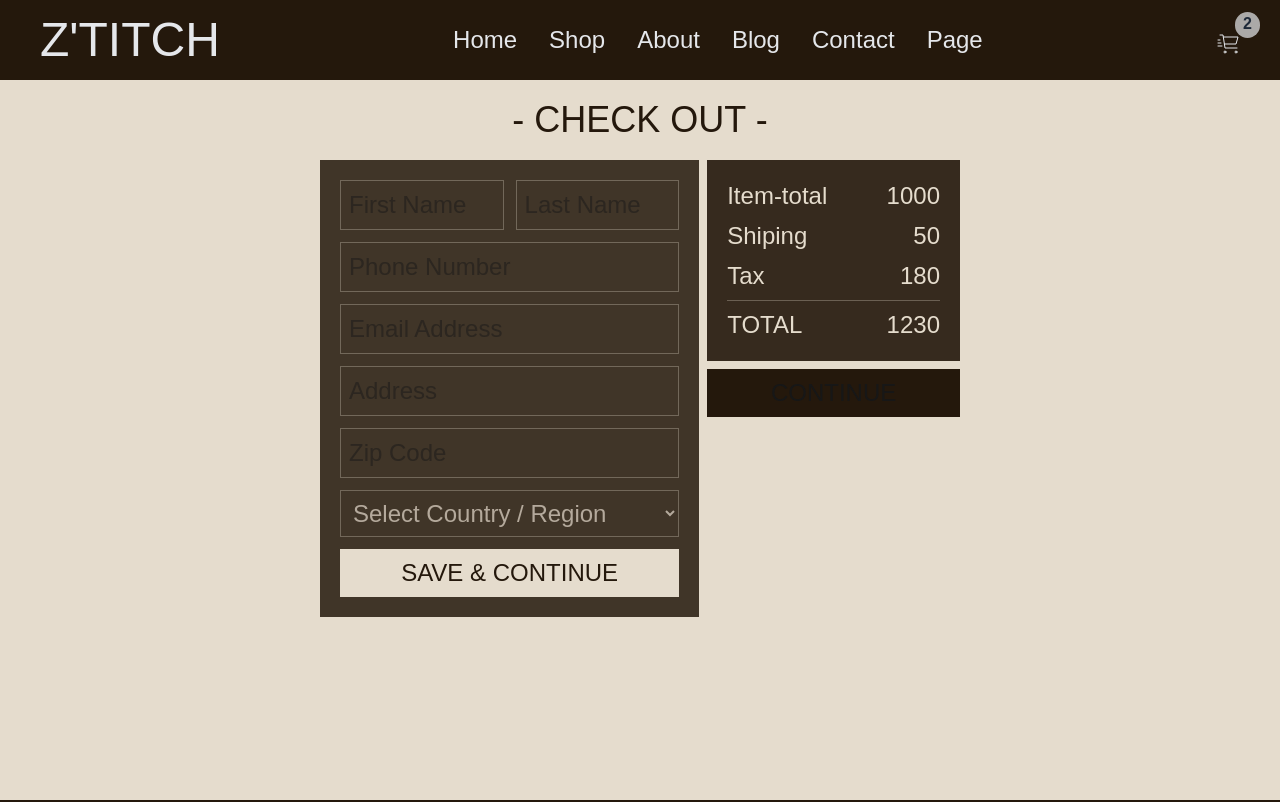
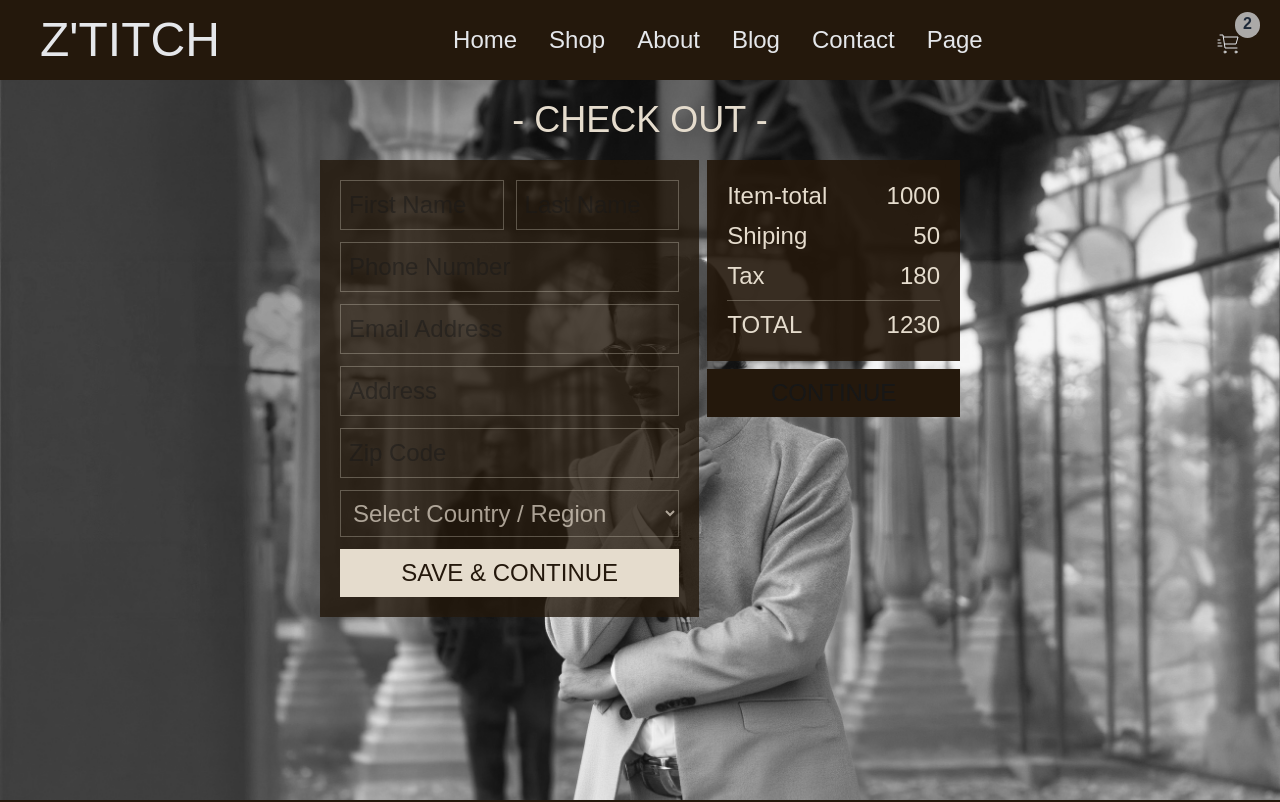
Before and after one commit to zainal45679/ztitch-clothing, a Next.js app: page /cart/checkout in a window 1280 px wide. Shown: the top 802 px of the page. Built offline with nearby package versions, Linux system fonts and the light colour scheme; a web font is replaced by a local one.

Commit message:
Use-cart-react started

```diff
--- a/app/_components/cart-card.tsx
+++ b/app/_components/cart-card.tsx
@@ -22,7 +22,7 @@ const CartCard = ({image, title, size, color, qty, price}: itemsCart) => {
             <h2 className="md:text-xl text-lg font-medium text-[#24180c]">
               {title}
             </h2>
-            <p className="text-gray-500 max-md:text-sm md:mt-1">{size} | {color} | QTY | {qty} ▼</p>
+            <p className="text-gray-500 max-md:text-sm md:mt-1">{size} | {color} | QTY | <button>-</button> {qty} <button>+</button> </p>
           </div>
           <Bin className="md:w-7 w-3 md:p-1 hover:bg-gray-200 duration-200"/>
           {/* <button className="text-gray-600 hover:text-black">🗑</button> */}
--- a/app/_layouts/Footer.tsx
+++ b/app/_layouts/Footer.tsx
@@ -6,7 +6,7 @@ import Twitter from '@/svg/Twitter'
 const Footer = () => {
   return (
     <div >
-        <div className='flex md:flex-row flex-col gap-3 md:justify-between max-md:items-center md:px-20 px-5 py-8 bg-[#24180c] '>
+        <div className='flex md:flex-row flex-col md:gap-35 gap-3 md:justify-between max-md:items-center md:px-20 px-5 py-8 bg-[#24180c] '>
             <div className='text-gray-200 md:text-3xl text-2xl max-md:text-center w-full'>Z'TITCH</div>
             <div className='w-full flex flex-col items-center'>
                 <div className='flex justify-center text-gray-200 md:text-2xl'>Links</div>
--- a/app/cart/checkout/page.tsx
+++ b/app/cart/checkout/page.tsx
@@ -5,6 +5,8 @@ import { zodResolver } from "@hookform/resolvers/zod";
 import React from "react";
 import { useForm } from "react-hook-form";
 import { z } from "zod";
+import img1 from "../../../public/_images/checkout.jpg"
+import Image from "next/image";
 
 const checkoutSchema = z.object({
     fname:z.string().min(5, "First Name is Required"),
@@ -30,14 +32,18 @@ const { register, handleSubmit, formState : { errors } } = useForm({ resolver: z
 
   return (
     <div>
-      <div className="bg-[#e5dccd] min-h-[90vh] px-80">
+      <div className="relative bg-[#e5dccd] min-h-[90vh] px-80">
+        <div className="absolute inset-0">
+            <Image src={img1} alt="bg" fill className="object-cover max-md:hidden" />
+            {/* <Image src={img2} alt="bg" fill className="object-cover md:hidden" /> */}
+        </div>
         <div>
-          <h1 className="text-4xl text-[#24180c] text-center p-5 ">
+          <h1 className="text-4xl text-[#e5dccd] text-center p-5 relative z-10">
             - CHECK OUT -
           </h1>
         </div>
-        <div className="flex gap-2">
-          <div className="bg-[#24180c]/85 w-[60%]">
+        <div className="flex gap-2 relative z-10">
+          <div className="bg-[#24180c]/80 w-[60%]">
             <div className="flex text-2xl p-5 w-full">
               <form onSubmit={handleSubmit(submit)} className="flex flex-col gap-3 w-full">
                 <div className="flex gap-3 w-full">
--- a/app/layout.tsx
+++ b/app/layout.tsx
@@ -4,6 +4,7 @@ import "./globals.css";
 import Header from "@/app/_layouts/Header";
 import Footer from "@/app/_layouts/Footer";
 import { Darker_Grotesque } from "next/font/google";
+import ProviderClient from "./provider/provider";
 
 const darker = Darker_Grotesque({
   subsets: ["latin"],
@@ -33,9 +34,11 @@ export default function RootLayout({
   return (
     <html lang="en">
       <body className={`${geistSans.variable} ${geistMono.variable} antialiased ${darker.className}`}>
-        <Header/>
-        {children}
-        <Footer/>
+        <ProviderClient>
+          <Header/>
+            {children}
+          <Footer/>
+        </ProviderClient>
       </body>
     </html>
   );
--- /dev/null
+++ b/app/provider/provider.tsx
@@ -0,0 +1,20 @@
+"use client"
+import React, { Children, ReactNode } from 'react'
+import { CartProvider } from 'react-use-cart'
+
+
+type Props = {
+    children : ReactNode
+}
+
+const ProviderClient = ({children}:Props) => {
+  return (
+    <div>
+        <CartProvider>
+            {children}
+        </CartProvider>
+    </div>
+  )
+}
+
+export default ProviderClient
--- a/app/shop/[products]/[product]/page.tsx
+++ b/app/shop/[products]/[product]/page.tsx
@@ -1,25 +1,35 @@
+"use client"
 import Image from "next/image";
 import React from "react";
 import img1 from "../../../../public/_images/IMG_8994.jpg";
 import img2 from "../../../../public/_images/p-2.webp";
 import img3 from "../../../../public/_images/p-3.webp";
 import img4 from "../../../../public/_images/p-4.webp";
+import { useCart } from "react-use-cart";
 
 const Page = () => {
+  const { addItem, items } = useCart();
+  console.log(items);
+  const products = {
+    id : "1",
+    image : [img1,img2,img3,img4],
+    name : "COCO-WHITE",
+    price : 3499,
+    tag : "TROPICAL PRINT CUBAN COLLAR SHIRT"
+  }
   return (
     <div className="min-h-[90vh] flex md:flex-row flex-col bg-[#e5dccd] text-[#24180c]">
 
-      <div className="relative w-full md:w-1/2 h-[50vh] md:h-full p-4 md:p-10 hidden md:grid grid-cols-2 grid-rows-2 gap-3">
-        {[img1, img2, img3, img4].map((img, i) => (
+      <div className="relative w-full md:w-1/2 h-[50vh] md:h-[90vh] p-4 md:p-10 hidden md:grid grid-cols-2 grid-rows-2 gap-3">
+        {products.image.map((img, i) => (
           <div key={i} className="relative">
             <Image src={img} alt="product" fill className="object-cover" />
           </div>
         ))}
       </div>
 
-      {/* Mobile Slider */}
       <div className="md:hidden flex overflow-x-auto snap-x snap-mandatory w-full h-[50vh]">
-        {[img1, img2, img3, img4].map((img, i) => (
+        {products.image.map((img, i) => (
           <div key={i} className="relative min-w-full snap-center">
             <Image src={img} alt="product" fill className="object-cover" />
           </div>
@@ -27,17 +37,17 @@ const Page = () => {
       </div>
 
       <div className="w-full md:w-1/2 flex flex-col items-center justify-center gap-2 p-6 text-center md:text-left">
-        <h1 className="text-4xl md:text-5xl">COCO-WHITE</h1>
+        <h1 className="text-4xl md:text-5xl">{products.name}</h1>
         <h1 className="text-xl md:text-3xl">
-          TROPICAL PRINT CUBAN COLLAR SHIRT
+          {products.tag}
         </h1>
-        <h1 className="text-2xl md:text-3xl">MRP ₹ 3,499</h1>
+        <h1 className="text-2xl md:text-3xl">MRP ₹ {products.price}</h1>
         <h1 className="text-sm md:text-lg -mt-2 opacity-50">
           (Incl. of all taxes)
         </h1>
 
-        <div className="flex pt-5 gap-2 flex-col md:flex-row w-full md:w-auto">
-          <button className="bg-[#e5dccd] text-[#24180c] border p-4 md:p-5 py-2 text-lg md:text-xl w-full md:w-auto">
+        <div  className="flex pt-5 gap-2 flex-col md:flex-row w-full md:w-auto">
+          <button key={products.id} onClick={() => addItem(products)} className="bg-[#e5dccd] text-[#24180c] border p-4 md:p-5 py-2 text-lg md:text-xl w-full md:w-auto">
             ADD TO CART
           </button>
           <button className="bg-[#24180c] text-[#e5dccd] p-4 md:p-5 py-2 text-lg md:text-xl w-full md:w-auto">
--- a/package.json
+++ b/package.json
@@ -14,6 +14,7 @@
     "react": "19.2.3",
     "react-dom": "19.2.3",
     "react-hook-form": "^7.71.2",
+    "react-use-cart": "^1.14.0",
     "zod": "^4.3.6"
   },
   "devDependencies": {
```
Also changed, not shown: app/_layouts/Header.tsx (line endings or trailing spaces), public/_images/checkout.jpg (added), 1 other file (tests, documents, lock files or other folders).
